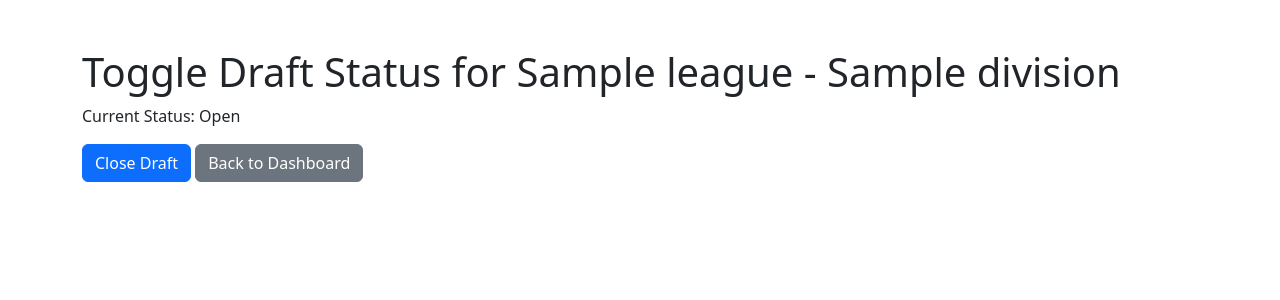
After one commit to titancoder12/web3sportsdraft, a Django app: page /toggle-draft/1/ in a window 1280 px wide. The commit adds this page. Shown: the top 300 px of the page. Run offline with Django 3.2, Linux system fonts and the light colour scheme; a user stored in the database is signed in; tables that the repository leaves empty hold one stand-in row (values such as "Sample post").

Commit message:
open/close draft

```diff
--- a/baseball_draft/urls.py
+++ b/baseball_draft/urls.py
@@ -1,18 +1,3 @@
-"""baseball_draft URL Configuration
-
-The `urlpatterns` list routes URLs to views. For more information please see:
-    https://docs.djangoproject.com/en/3.2/topics/http/urls/
-Examples:
-Function views
-    1. Add an import:  from my_app import views
-    2. Add a URL to urlpatterns:  path('', views.home, name='home')
-Class-based views
-    1. Add an import:  from other_app.views import Home
-    2. Add a URL to urlpatterns:  path('', Home.as_view(), name='home')
-Including another URLconf
-    1. Import the include() function: from django.urls import include, path
-    2. Add a URL to urlpatterns:  path('blog/', include('blog.urls'))
-"""
 # baseball_draft/urls.py
 from django.contrib import admin
 from django.urls import path, include
@@ -25,8 +10,8 @@ urlpatterns = [
     path('accounts/login/', auth_views.LoginView.as_view(template_name='league/login.html'), name='login'),
     path('accounts/', include('django.contrib.auth.urls')),
     path('accounts/', RedirectView.as_view(url='/accounts/login/', permanent=False), name='accounts_home'),
-    path('', views.dashboard, name='dashboard'),  # Default dashboard (no division_id)
-    path('division/<int:division_id>/', views.dashboard, name='dashboard_with_division'),  # Division-specific
+    path('', views.dashboard, name='dashboard'),
+    path('division/<int:division_id>/', views.dashboard, name='dashboard_with_division'),
     path('pick/<int:player_id>/<int:division_id>/', views.make_pick, name='make_pick'),
     path('add-player/', views.add_player, name='add_player'),
     path('add-player/<int:division_id>/', views.add_player, name='add_player_with_division'),
@@ -35,4 +20,5 @@ urlpatterns = [
     path('comment/<int:player_id>/<int:division_id>/', views.coach_comment, name='coach_comment'),
     path('draft/', views.public_draft, name='public_draft'),
     path('draft/<int:division_id>/', views.public_draft, name='public_draft_with_division'),
+    path('toggle-draft/<int:division_id>/', views.toggle_draft_status, name='toggle_draft_status'),  # New route
 ]
--- a/league/admin.py
+++ b/league/admin.py
@@ -10,10 +10,12 @@ admin.site.index_title = "Welcome to Baseball League Admin"
 class LeagueAdmin(admin.ModelAdmin):
     list_display = ('name',)
 
+# league/admin.py
 @admin.register(Division)
 class DivisionAdmin(admin.ModelAdmin):
-    list_display = ('name', 'league')
-    list_filter = ('league',)
+    list_display = ('name', 'league', 'is_open')
+    list_filter = ('league', 'is_open')
+    filter_horizontal = ('coordinators',)  # For easy coordinator assignment
 
 @admin.register(Team)
 class TeamAdmin(admin.ModelAdmin):
--- a/league/models.py
+++ b/league/models.py
@@ -12,6 +12,8 @@ class League(models.Model):
 class Division(models.Model):
     name = models.CharField(max_length=100)
     league = models.ForeignKey(League, on_delete=models.CASCADE, related_name='divisions')
+    is_open = models.BooleanField(default=False)  # Draft status
+    coordinators = models.ManyToManyField(User, related_name='coordinated_divisions', blank=True)  # Coordinators
 
     def __str__(self):
         return f"{self.league.name} - {self.name}"
@@ -27,9 +29,8 @@ class Team(models.Model):
 
 class Player(models.Model):
     user = models.OneToOneField(User, on_delete=models.CASCADE, null=True, blank=True, related_name='player_profile')
-    #name = models.CharField(max_length=100)
-    first_name = models.CharField(max_length=50)  # New field
-    last_name = models.CharField(max_length=50)   # New field
+    first_name = models.CharField(max_length=50)
+    last_name = models.CharField(max_length=50)
     age = models.IntegerField(null=True, blank=True)
     position = models.CharField(max_length=50, blank=True)
     rating = models.IntegerField(default=0, blank=True)
@@ -37,7 +38,7 @@ class Player(models.Model):
     draft_round = models.IntegerField(null=True, blank=True)
     description = models.TextField(blank=True)
     coach_comments = models.TextField(blank=True)
-    division = models.ForeignKey(Division, on_delete=models.CASCADE, related_name='players', null=True)
+    division = models.ForeignKey(Division, on_delete=models.CASCADE, related_name='players')
 
     def __str__(self):
         return f"{self.first_name} {self.last_name} ({self.division})"
--- a/league/templates/league/dashboard.html
+++ b/league/templates/league/dashboard.html
@@ -7,6 +7,7 @@
 <body>
     <div class="container mt-3">
         <h1>Youth Baseball Draft - {{ division }}</h1>
+        <p><strong>Draft Status:</strong> {% if division.is_open %}Open{% else %}Closed{% endif %}</p>
         <div class="mb-3">
             <select class="form-select d-inline-block w-auto" onchange="location = this.value;">
                 {% for div in divisions %}
@@ -17,6 +18,9 @@
             </select>
             <a href="{% url 'add_player_with_division' division.id %}" class="btn btn-success">Add New Player</a>
             <a href="{% url 'player_profile' %}" class="btn btn-info">My Profile</a>
+            {% if request.user in division.coordinators.all %}
+                <a href="{% url 'toggle_draft_status' division.id %}" class="btn btn-warning">Toggle Draft Status</a>
+            {% endif %}
             <form method="post" action="{% url 'logout' %}" style="display: inline;">
                 {% csrf_token %}
                 <button type="submit" class="btn btn-secondary">Logout</button>
--- /dev/null
+++ b/league/templates/league/toggle_draft.html
@@ -0,0 +1,20 @@
+<!DOCTYPE html>
+<html>
+<head>
+    <title>Toggle Draft - Baseball Draft</title>
+    <link href="https://cdn.jsdelivr.net/npm/bootstrap@5.3.0/dist/css/bootstrap.min.css" rel="stylesheet">
+</head>
+<body>
+    <div class="container mt-5">
+        <h1>Toggle Draft Status for {{ division }}</h1>
+        <p>Current Status: {% if division.is_open %}Open{% else %}Closed{% endif %}</p>
+        <form method="post">
+            {% csrf_token %}
+            <button type="submit" class="btn btn-primary">
+                {% if division.is_open %}Close Draft{% else %}Open Draft{% endif %}
+            </button>
+            <a href="{% url 'dashboard_with_division' division.id %}" class="btn btn-secondary">Back to Dashboard</a>
+        </form>
+    </div>
+</body>
+</html>
--- a/league/views.py
+++ b/league/views.py
@@ -33,12 +33,16 @@ def dashboard(request, division_id=None):
     }
     return render(request, 'league/dashboard.html', context)
 
-# league/views.py
+# league/views.py (relevant section)
 @login_required
 def make_pick(request, player_id, division_id):
     if request.method == 'POST':
         player = get_object_or_404(Player, id=player_id, division_id=division_id)
         division = get_object_or_404(Division, id=division_id)
+
+        if not division.is_open:  # Check if draft is open
+            return render(request, 'league/draft_closed.html', {'division': division})
+
         try:
             team = Team.objects.filter(coaches=request.user, division=division).first()
             if team and team.player_set.count() < team.max_players and not player.team:
@@ -141,3 +145,21 @@ def public_draft(request, division_id=None):
         'divisions': Division.objects.all(),  # For navigation
     }
     return render(request, 'league/public_draft.html', context)
+
+# league/views.py
+@login_required
+def toggle_draft_status(request, division_id):
+    division = get_object_or_404(Division, id=division_id)
+    # Check if user is a coordinator
+    if not division.coordinators.filter(id=request.user.id).exists():
+        return render(request, 'league/no_permission.html')
+
+    if request.method == 'POST':
+        division.is_open = not division.is_open  # Toggle status
+        division.save()
+        return redirect('dashboard_with_division', division_id=division_id)
+
+    context = {
+        'division': division,
+    }
+    return render(request, 'league/toggle_draft.html', context)
```
Also changed, not shown: league/templates/league/draft_closed.html (added, +18 -0 lines), league/migrations/0013_division_coordinators_division_is_open_and_more.py (added).
